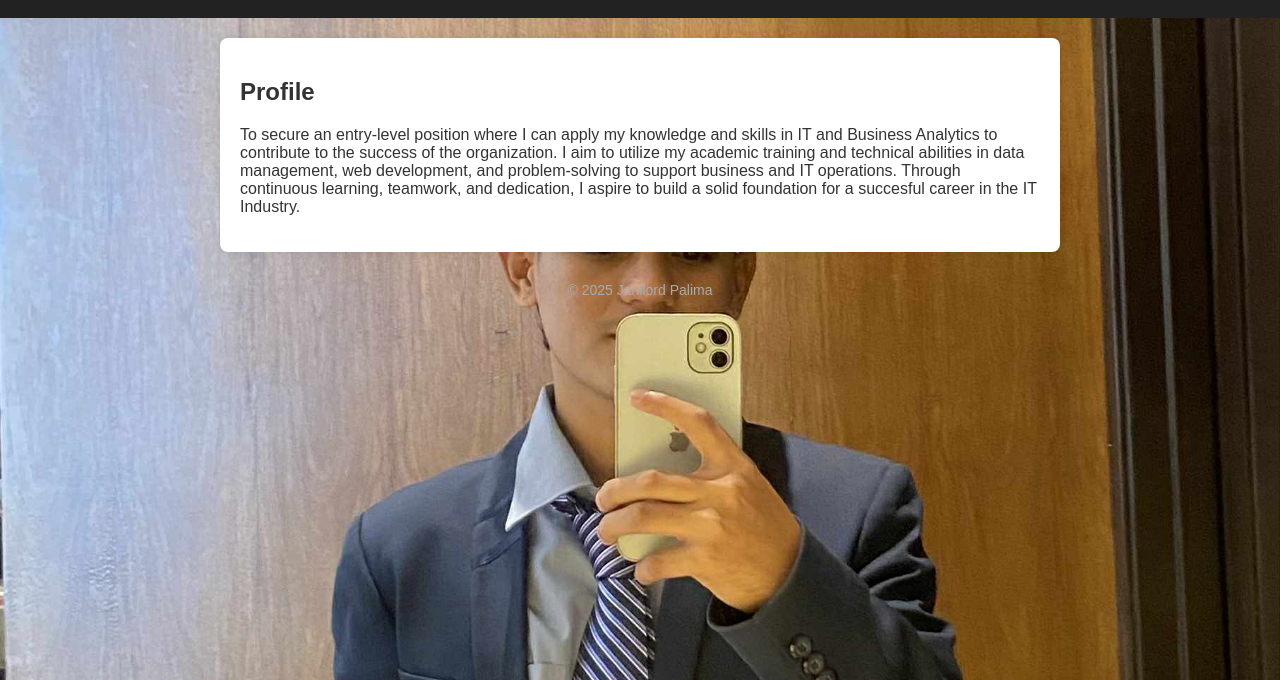
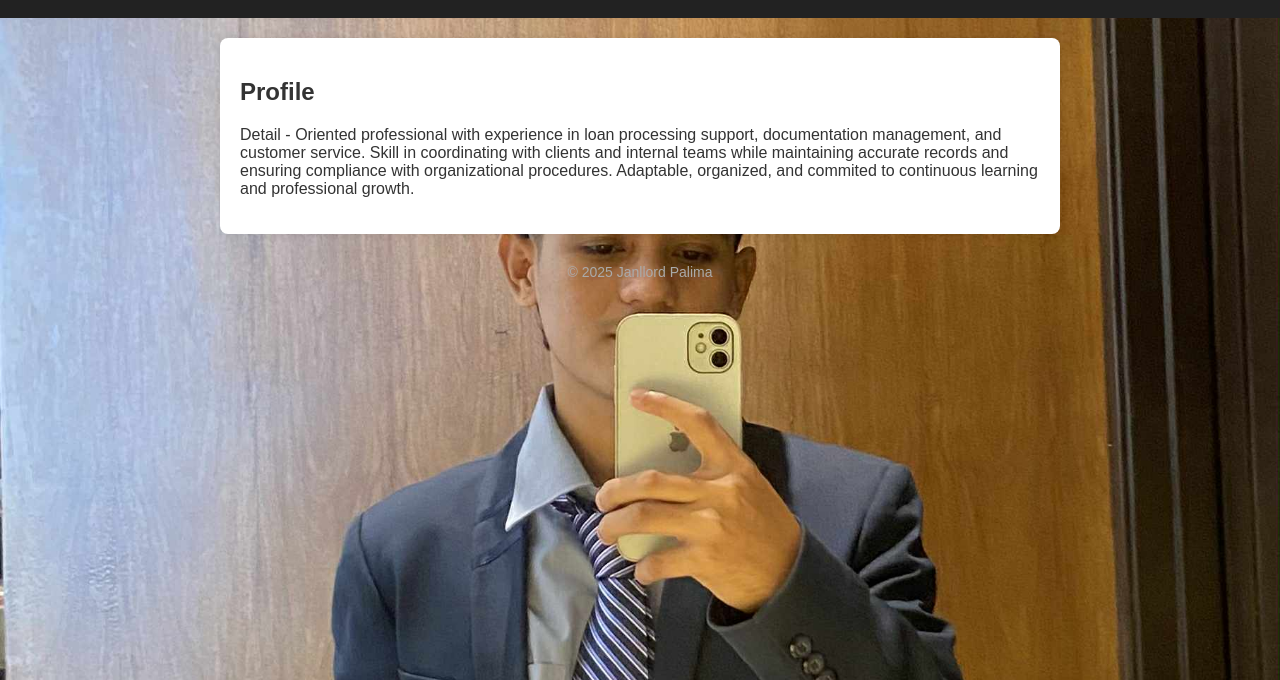
Before and after one commit to Janllord/Janllord.github.io, a plain HTML site: page about.html in a window 1280 px wide. Shown: the part 120-800 px from the top of the page. Drawn offline with Linux system fonts and the light colour scheme.

Commit message:
Update about.html

```diff
--- a/about.html
+++ b/about.html
@@ -23,7 +23,7 @@
 
   <main>
     <h2>Profile</h2>
-    <p>To secure an entry-level position where I can apply my knowledge and skills in IT and Business Analytics to contribute to the success of the organization. I aim to utilize my academic training and technical abilities in data management, web development, and problem-solving to support business and IT operations. Through continuous learning, teamwork, and dedication, I aspire to build a solid foundation for a succesful career in the IT Industry.</p>
+    <p>Detail - Oriented professional with experience in loan processing support, documentation management, and customer service. Skill in coordinating with clients and internal teams while maintaining accurate records and ensuring compliance with organizational procedures. Adaptable, organized, and commited to continuous learning and professional growth.</p>
   </main>
 
   <footer>
```
